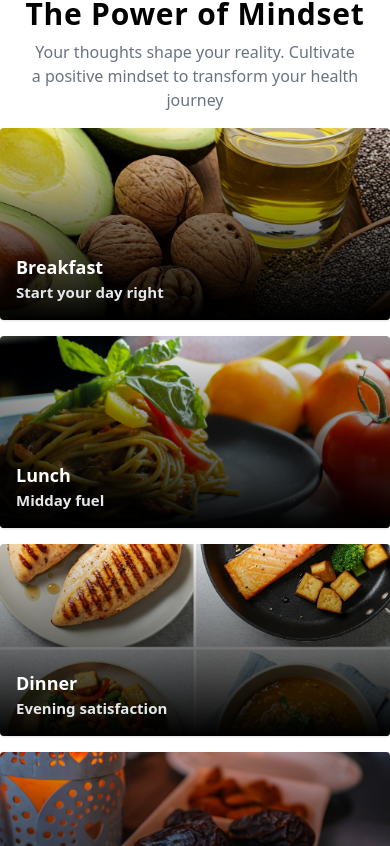
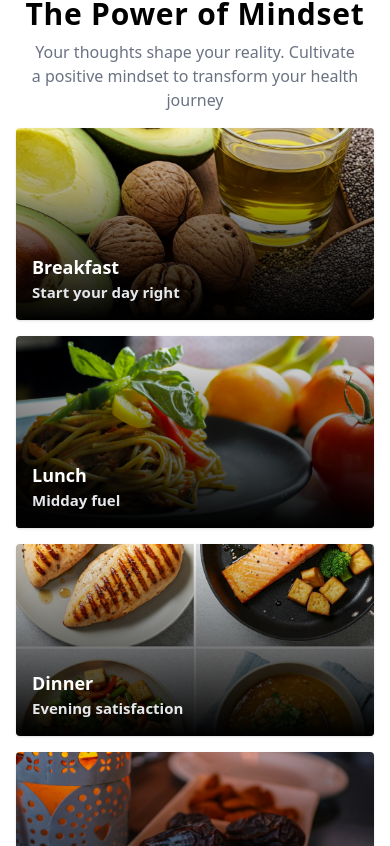
Before and after one commit to abdirisak009/sola-front-end, a React (Vite) app: page /Recipes in a window 390 px wide. Shown: the part 698-1544 px from the top of the page. Built offline with nearby package versions, Linux system fonts and the light colour scheme.

Commit message:
add changes

```diff
--- a/src/pages/Recipes.jsx
+++ b/src/pages/Recipes.jsx
@@ -47,7 +47,7 @@
             transform your health journey
           </p>
         </div>
-        <div className="grid grid-cols-1 md:grid-cols-2 lg:grid-cols-4 gap-4">
+        <div className="grid grid-cols-1 md:grid-cols-2 lg:grid-cols-4 gap-4 px-4 lg:px-0">
           {[
             {
               title: "Breakfast",
```
